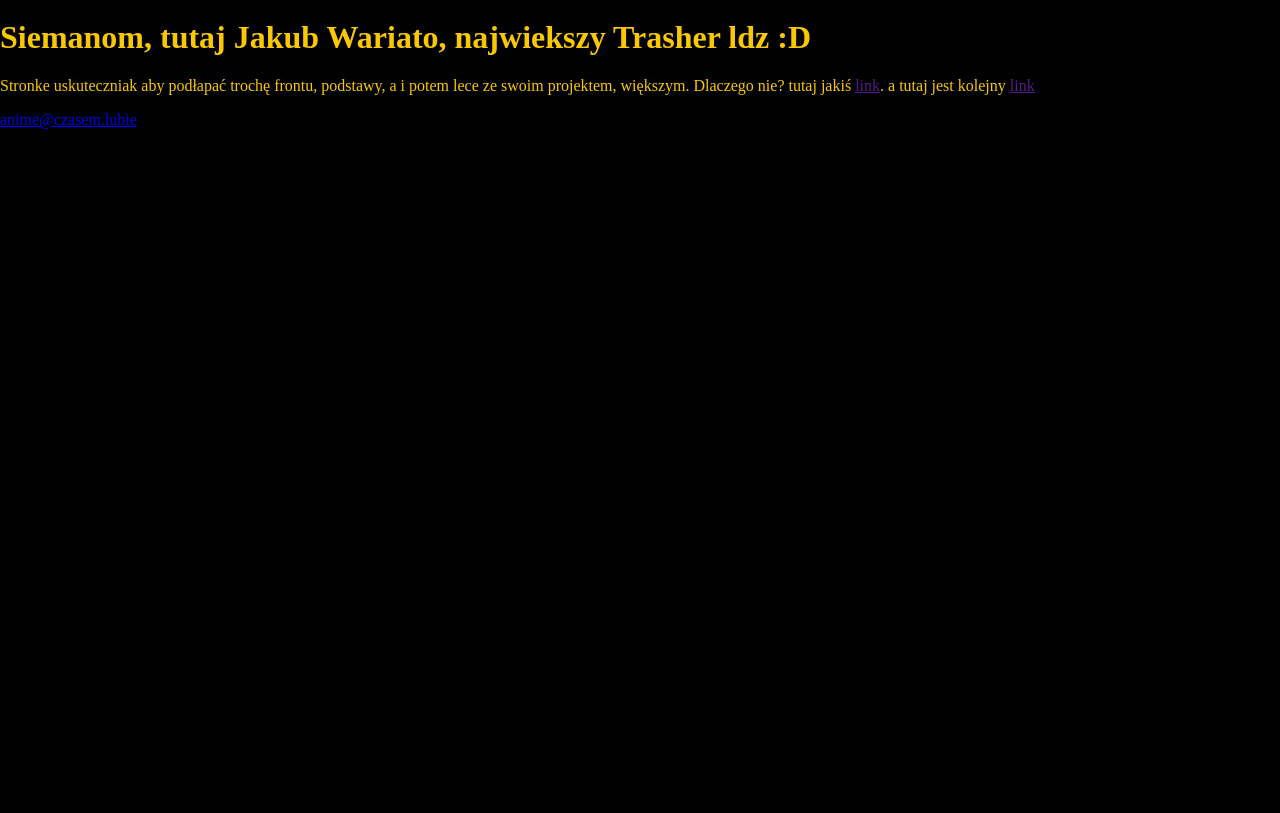
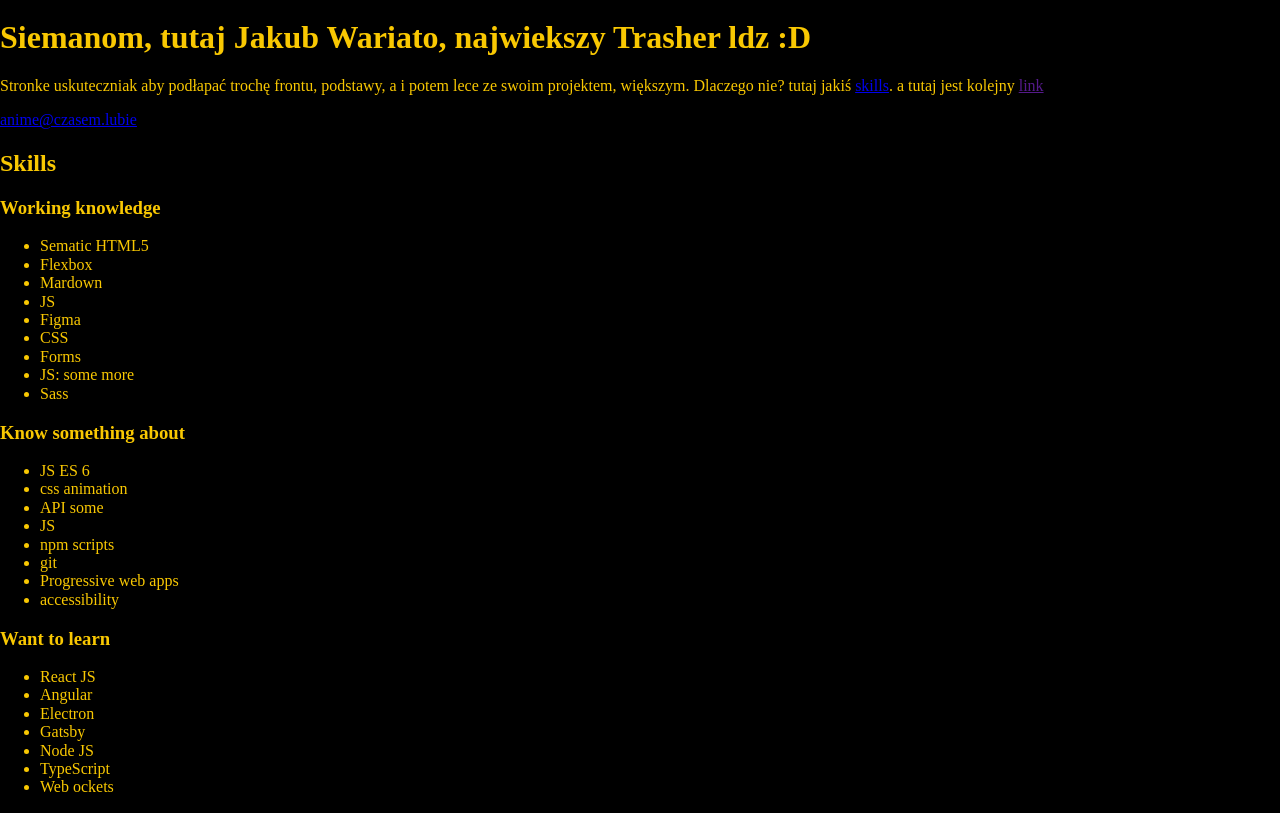
Before and after one commit to kozirro/kozirro.github.io, a website: page src/content/index.html in a window 1280 px wide. Shown: the part 21-834 px from the top of the page. Before the commit the page ends 800 px from the top, so only its background shows below. Drawn offline with nearby package versions, Linux system fonts and the light colour scheme; files that its build step writes are made by us from their sources.

Commit message:
added rest sections from skills

```diff
--- a/src/content/index.html
+++ b/src/content/index.html
@@ -32,9 +32,57 @@
             <img src="" class="hero__image" alt="Here some" />
             <h1 class="hero__title"> Siemanom, tutaj Jakub Wariato, najwiekszy Trasher ldz :D </h1>
             <p class="hero__description"> Stronke uskuteczniak aby podłapać trochę frontu, podstawy, a i potem lece ze swoim projektem, większym. Dlaczego nie? tutaj jakiś
-                <a class="hero__link" href="">link</a>. a tutaj jest kolejny <a class="hero__link" href="">link</a> </p>
+                <a class="hero__link" href="#mySkills">skills</a>. a tutaj jest kolejny <a class="hero__link" href="">link</a>
+            </p>
             <a class="hero__mail" href="mailto:anime@czasem.lubie">anime@czasem.lubie</a>
         </section>
+        <section id="mySkills" class="skills">
+            <h2 class="skills_title">
+                Skills
+            </h2>
+            <section class="skills-list">
+                <h3 class="skill-list__title">Working knowledge</h3>
+                <ul class="skill-list__list">
+                    <li class="skills-list__item">Sematic HTML5</li>
+                    <li class="skills-list__item">Flexbox</li>
+                    <li class="skills-list__item">Mardown</li>
+                    <li class="skills-list__item">JS</li>
+                    <li class="skills-list__item">Figma</li>
+                    <li class="skills-list__item">CSS</li>
+                    <li class="skills-list__item">Forms</li>
+                    <li class="skills-list__item">JS: some more</li>
+                    <li class="skills-list__item">Sass</li>
+                </ul>
+            </section>
+
+            <section class="skills-list">
+                <h3 class="skill-list__title">Know something about</h3>
+                <ul class="skill-list__list">
+                    <li class="skills-list__item">JS ES 6</li>
+                    <li class="skills-list__item">css animation</li>
+                    <li class="skills-list__item">API some</li>
+                    <li class="skills-list__item">JS</li>
+                    <li class="skills-list__item">npm scripts</li>
+                    <li class="skills-list__item">git</li>
+                    <li class="skills-list__item">Progressive web apps</li>
+                    <li class="skills-list__item">accessibility</li>
+                </ul>
+            </section>
+
+            <section class="skills-list">
+                <h3 class="skill-list__title">Want to learn</h3>
+                <ul class="skill-list__list">
+                    <li class="skills-list__item">React JS</li>
+                    <li class="skills-list__item">Angular</li>
+                    <li class="skills-list__item">Electron</li>
+                    <li class="skills-list__item">Gatsby</li>
+                    <li class="skills-list__item">Node JS</li>
+                    <li class="skills-list__item">TypeScript</li>
+                    <li class="skills-list__item">Web ockets</li>
+                </ul>
+            </section>
+        </section>
+
     </main>
 
     <script src="js/main.js"></script>
```
